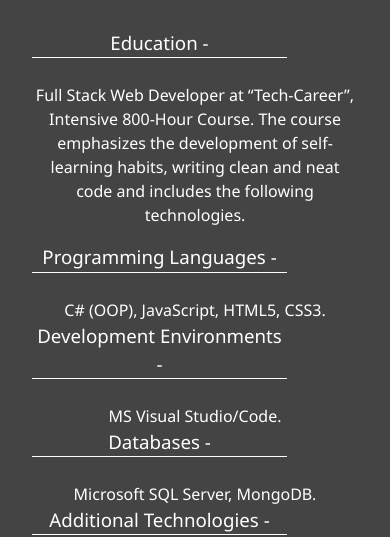
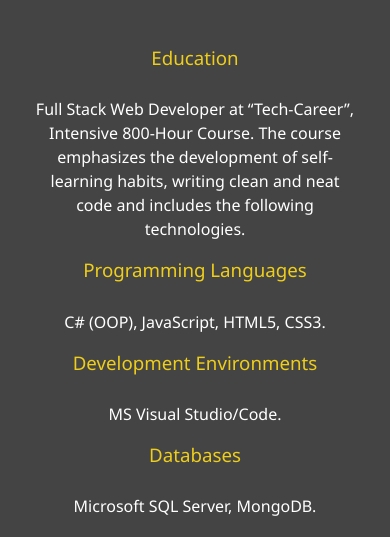
Before and after one commit to eliasadmaso1/My-Portfolio, a website: page about.html in a window 390 px wide. Shown: the part 305-842 px from the top of the page. Drawn offline with Linux system fonts and the light colour scheme.

Commit message:
responsive-updates

```diff
--- a/about.html
+++ b/about.html
@@ -75,16 +75,25 @@
       </div>
 
       <div class="job-job-1">
-        <h3>Education -</h3>
-        <p>Full Stack Web Developer at “Tech-Career”, Intensive 800-Hour Course. The course emphasizes the development
-          of self-learning habits, writing clean and neat code and includes the following technologies.</p>
-        <h3>Programming Languages - </h3>
+        <h3>Education</h3>
+
+        <span>Full Stack Web Developer at “Tech-Career”, Intensive 800-Hour Course. The course emphasizes the development
+          of self-learning habits, writing clean and neat code and includes the following technologies.</span>
+
+        <h3>Programming Languages</h3>
+
         <span>C# (OOP), JavaScript, HTML5, CSS3.</span>
-        <h3>Development Environments - </h3>
+
+        <h3>Development Environments</h3>
+
         <span>MS Visual Studio/Code.</span>
-        <h3>Databases - </h3>
+
+        <h3>Databases</h3>
+
         <span>Microsoft SQL Server, MongoDB.</span>
-        <h3>Additional Technologies - </h3>
+
+        <h3>Additional Technologies</h3>
+
         <span>NodeJS, Redux, MVC, Ajax, Jquery, Bootstrap, Material UI, Ant Design</span>
       </div>
 
--- a/css/main.css
+++ b/css/main.css
@@ -182,10 +182,17 @@ main {
     border-bottom: #eece1a 5px solid; }
    /*  width: 340%;
     width: 322%; */
+    .job-job-1{
+      display: flex;
+      align-items: flex-start;
+      flex-direction: column;
+
+    }
 
 .projects {
   display: grid;
-  grid-gap: 0.7rem;
+  flex-direction: column;
+  grid-gap: 3rem;
   grid-template-columns: repeat(3, 1fr); }
   .projects img {
     width: 100%;
@@ -299,12 +306,16 @@ main {
     grid-template-columns: 1fr; } }
 
     .job-job-1 h3{
-      border-bottom: solid 1px white;
       width: 255px;
       margin-bottom: 25px;
+      color: #eece1a;
+      margin-top: 15px;
 
     }
 
-    .job-job-1 span{
+    .job-job-1{
+      display: flex;
+      align-items: center;
+      flex-direction: column;
 
     }
```
Also changed, not shown: contact.html (+8 -2 lines), work.html (+14 -1 lines), img/snake.png (added).
